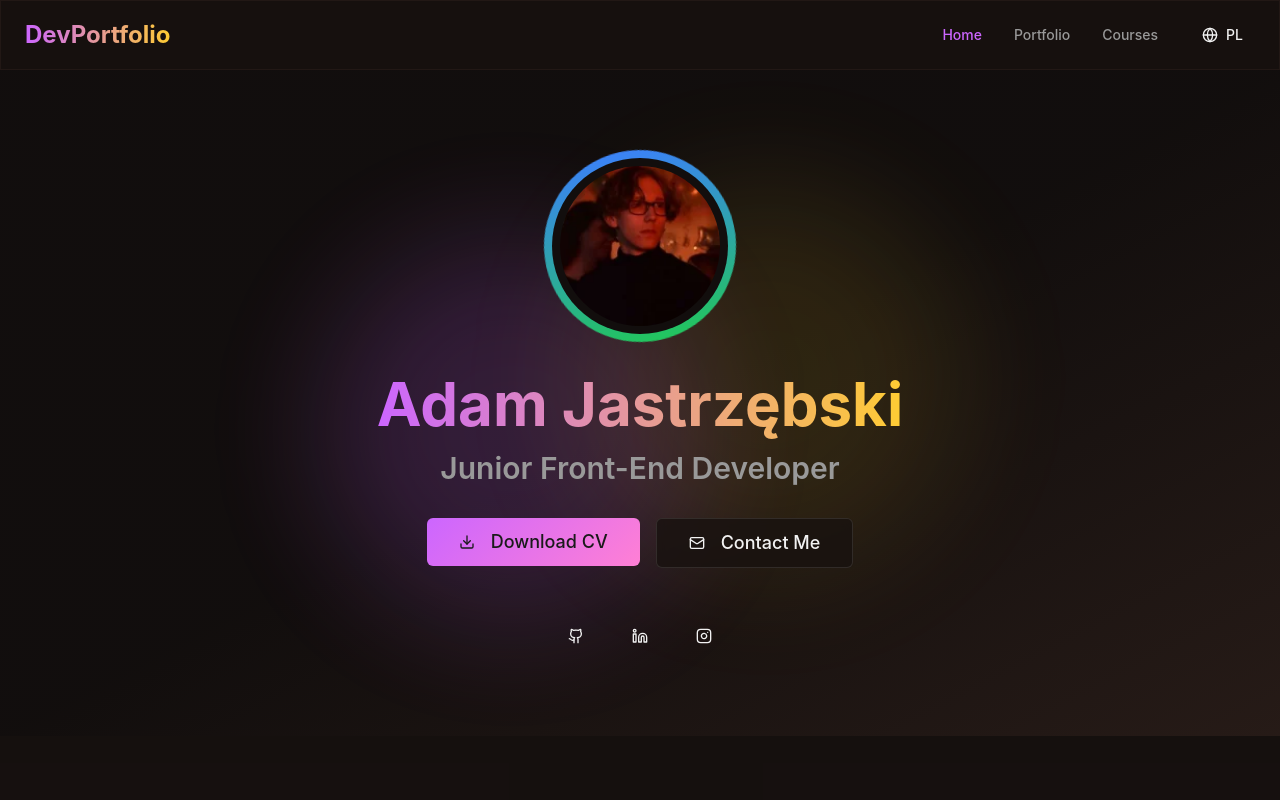
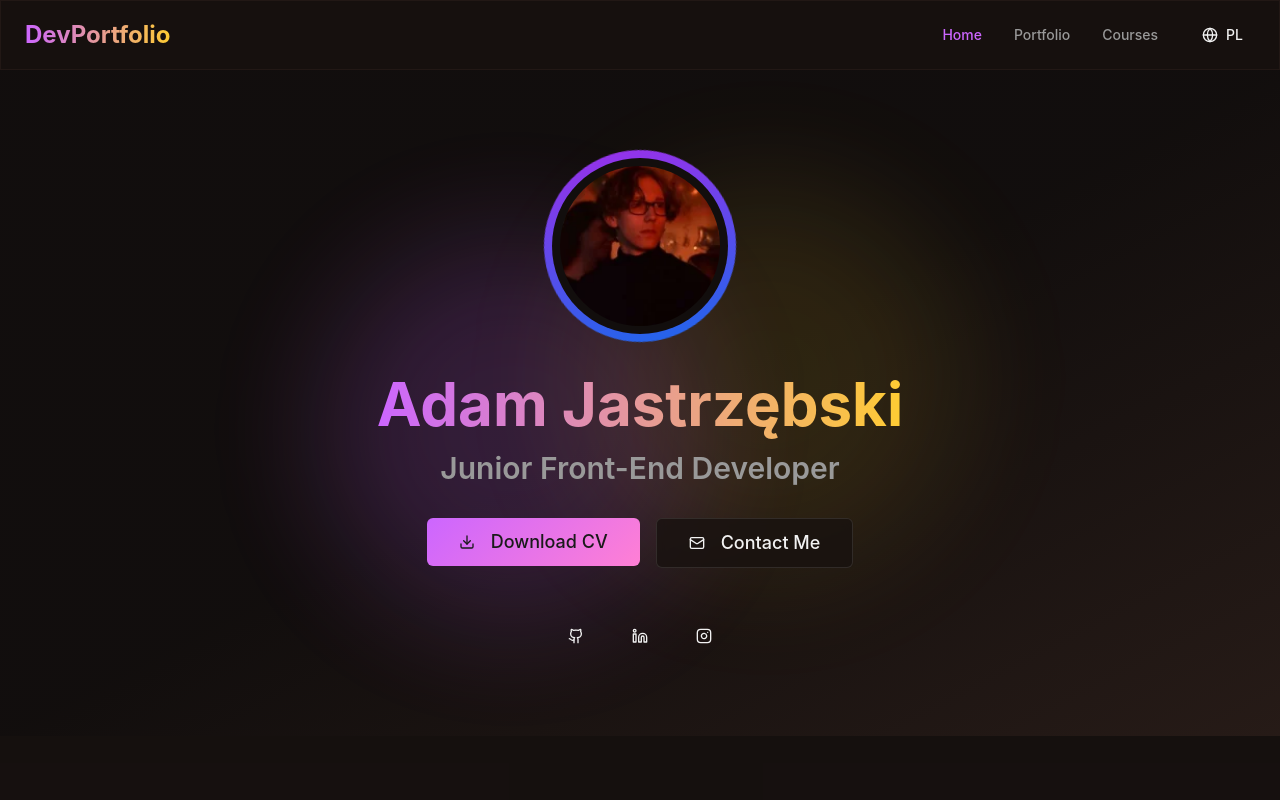
Before and after one commit to MatysiakQ/CV, a React (Vite) app: page / in a window 1280 px wide. Shown: the top 800 px of the page. Built offline with nearby package versions, Linux system fonts and the light colour scheme.

Commit message:
Change photo border color
Adjust the photo border color to a more suitable option, avoiding green and pink.

```diff
--- a/src/components/Hero.tsx
+++ b/src/components/Hero.tsx
@@ -18,7 +18,7 @@ const Hero = () => {
           {/* Profile image */}
           <div className="mb-8 relative">
             <div className="w-48 h-48 mx-auto relative">
-              <div className="absolute inset-0 bg-gradient-to-r from-green-500 to-blue-500 rounded-full animate-spin [animation-duration:8s]"></div>
+              <div className="absolute inset-0 bg-gradient-to-r from-blue-600 to-purple-600 rounded-full animate-spin [animation-duration:8s]"></div>
               <div className="absolute inset-2 bg-background rounded-full"></div>
               <img
                 src="/lovable-uploads/c37ccb7a-5662-447b-9d38-c871374ff306.png"
--- a/src/pages/Home.tsx
+++ b/src/pages/Home.tsx
@@ -1,4 +1,3 @@
-
 import { Button } from "@/components/ui/button";
 import { Card, CardContent } from "@/components/ui/card";
 import { Input } from "@/components/ui/input";
@@ -68,7 +67,7 @@ const Home = () => {
             {/* Profile Image */}
             <div className="mb-8 relative">
               <div className="w-48 h-48 mx-auto relative">
-                <div className="absolute inset-0 bg-gradient-to-r from-green-500 to-blue-500 rounded-full animate-spin [animation-duration:8s]"></div>
+                <div className="absolute inset-0 bg-gradient-to-r from-blue-600 to-purple-600 rounded-full animate-spin [animation-duration:8s]"></div>
                 <div className="absolute inset-2 bg-background rounded-full"></div>
                 <img
                   src="/lovable-uploads/c37ccb7a-5662-447b-9d38-c871374ff306.png"
```
